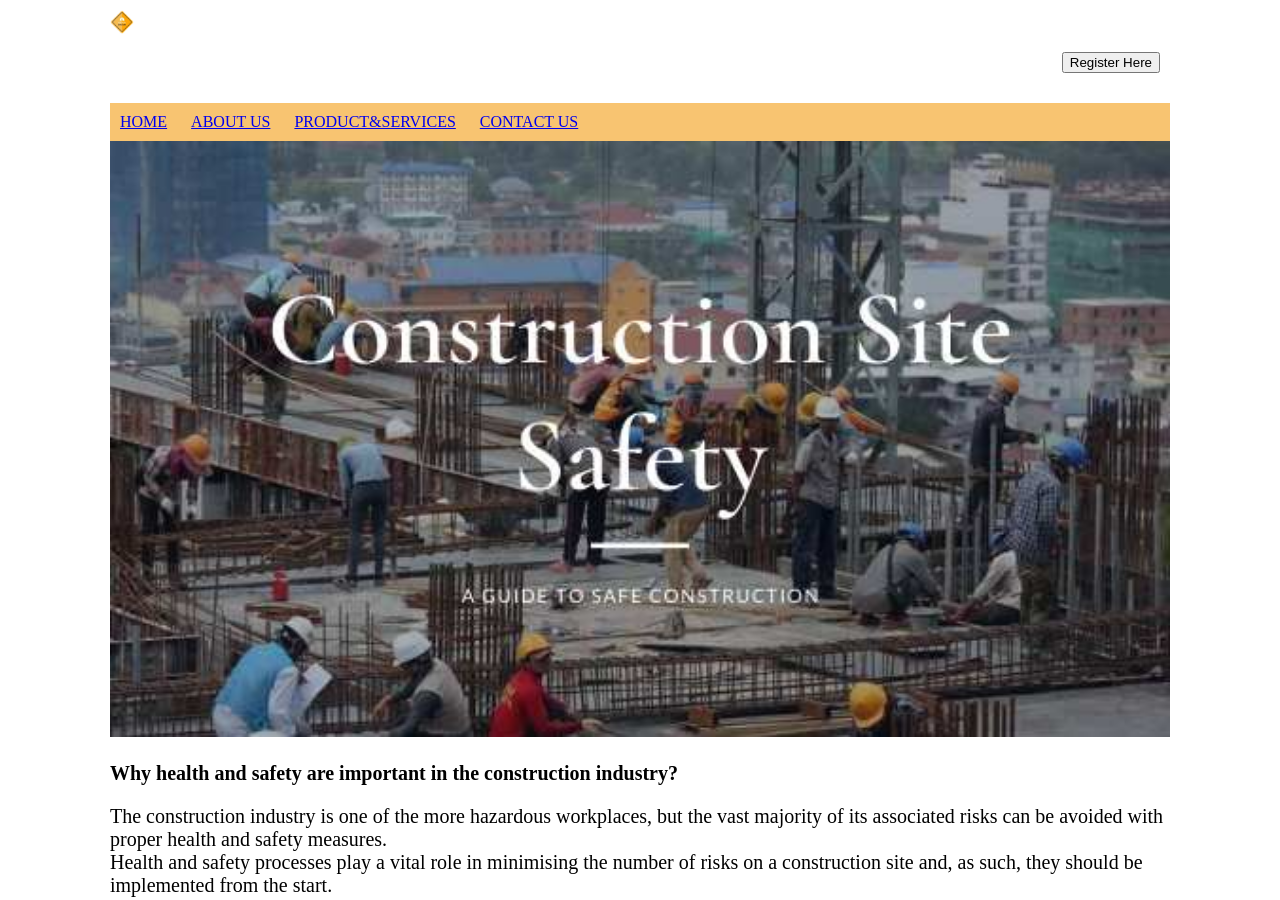
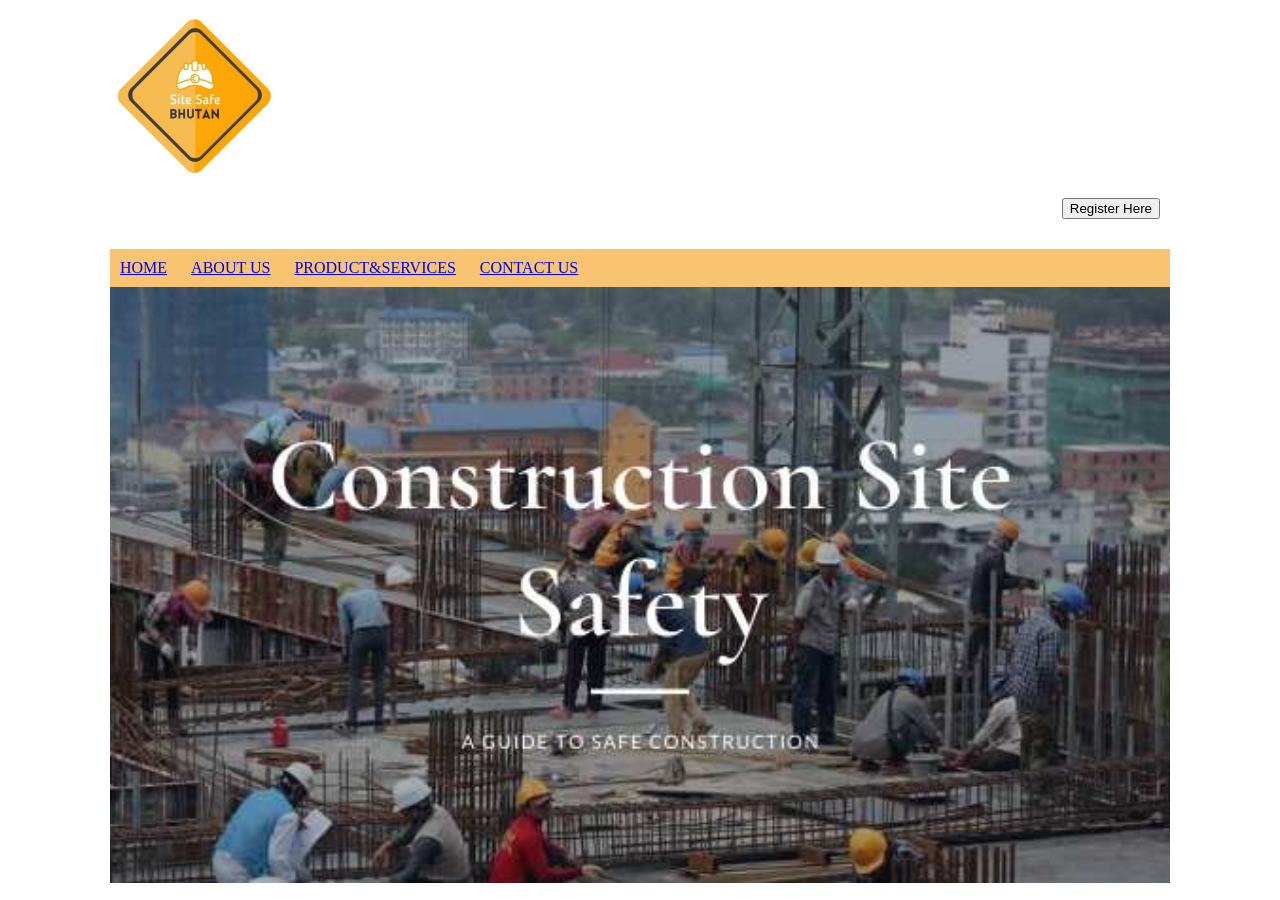
Before and after one commit to yangchennz/Sitesafe-Bhutan, a plain HTML site: page index.html in a window 1280 px wide. Shown: the top 900 px of the page. Drawn offline with Linux system fonts and the light colour scheme.

Commit message:
resize logo img

```diff
--- a/finalwebsite.css
+++ b/finalwebsite.css
@@ -14,8 +14,8 @@ body{
   text-align: center;
 }
 .logo{
-  width: 15%;
-  height: 15%;
+  width: 40%;
+  height: 45%;
   text-align: left;
 
 }
```
